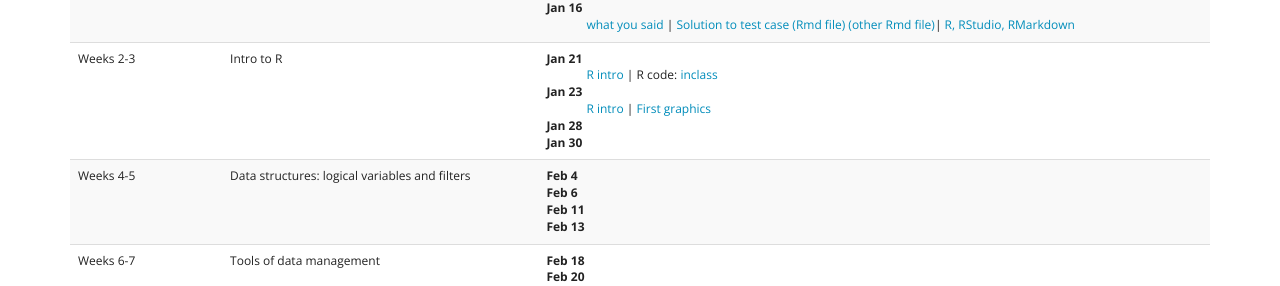
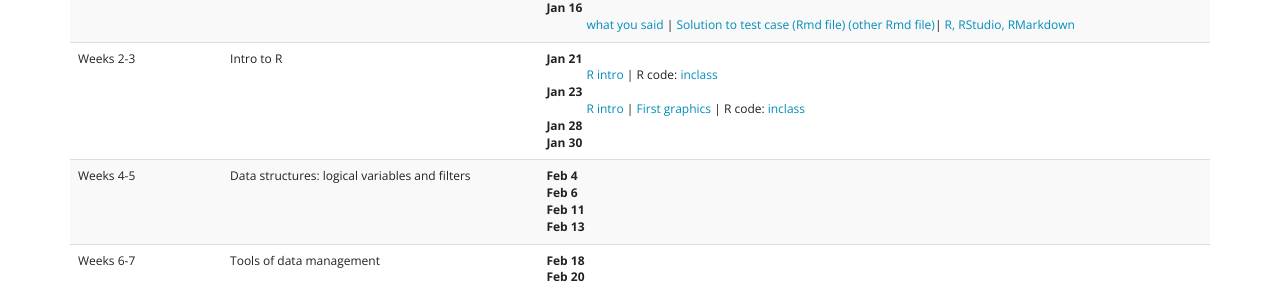
Before and after one commit to Stat480-at-ISU/Stat480-at-ISU.github.io, a Jekyll site: the page built from schedule.html, in a window 1280 px wide. Shown: the part 230-516 px from the top of the page. Built offline with Jekyll 4.4.1, drawn with Linux system fonts in a browser that asks for light colours.

Commit message:
add class code

```diff
--- a/homework/homework02.html
+++ b/homework/homework02.html
@@ -393,7 +393,7 @@ $(document).ready(function () {
 <li><p>Create a subset of the data containing only the rows where the <code>major_category</code> is <code>STEM</code>.</p></li>
 <li><p>For your subset, compute the average of <code>share_women</code> and its standard deviation. Also compute the average median earnings (<code>median</code>) and its standard deviation. Comment on the results. (You might have to deal with missing values appropriately).</p></li>
 <li><p>Compute the correlation between women as a share of total (<code>share_women</code>) and the median earnings (<code>median</code>) and interpret your results.</p></li>
-<li><p>Use the original dataset and <code>ggplot2</code> to draw a scatterplot of share of total and the median earnings. Color points by the major category (<code>major_category</code>). Comment on the result.</p></li>
+<li><p>Use the original dataset and <code>ggplot2</code> to draw a scatterplot of women as share of total and the median earnings. Color points by the major category (<code>major_category</code>). Comment on the result.</p></li>
 </ol>
 <p>Due date: the homework is due before class on Thursday.</p>
 <p>For the submission: submit your solution in an R Markdown file and (just for insurance) submit the corresponding html file with it.</p>
--- a/schedule.html
+++ b/schedule.html
@@ -41,7 +41,7 @@ The full syllabus is available <a href="syllabus.pdf" target=_blank>here</a>.
           <dd><a href="../materials-2020/02-r_intro/01-r_calculator.html" target=_blank>R intro</a> | R code: <a href="code/jan21-inclass.R">inclass</a>
           </dd>
           <dt>Jan 23</dt>
-          <dd><a href="../materials-2020/02-r_intro/01-r_calculator.html" target=_blank>R intro</a> | <a href="../materials-2020/02-r_intro/02-r_graphics.html" target=_blank>First graphics</a>
+          <dd><a href="../materials-2020/02-r_intro/01-r_calculator.html" target=_blank>R intro</a> | <a href="../materials-2020/02-r_intro/02-r_graphics.html" target=_blank>First graphics</a> | R code: <a href="code/jan23-inclass.R">inclass</a>
           </dd>
           <dt>Jan 28</dt>
           <dd></dd>
```
Also changed, not shown: homework/homework02.Rmd (+2 -7 lines), 5 other files.
